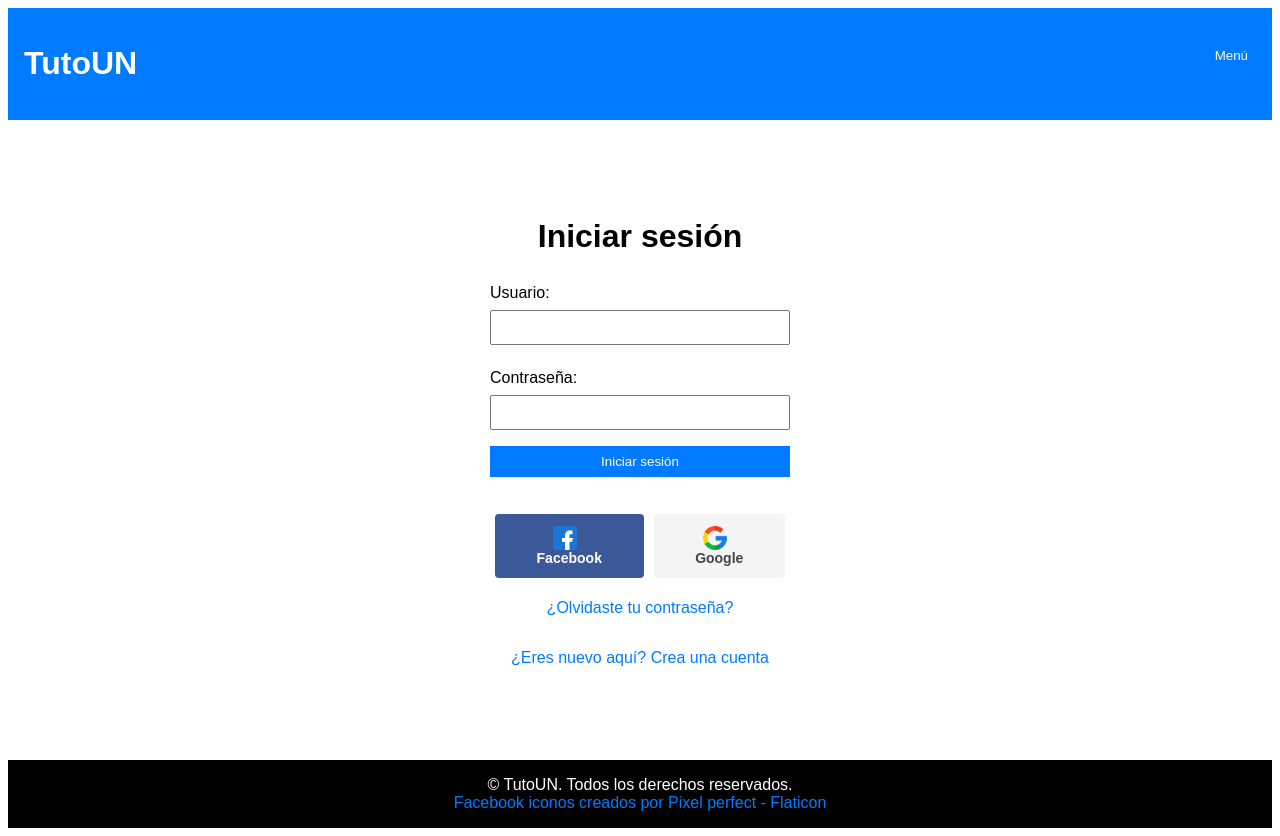
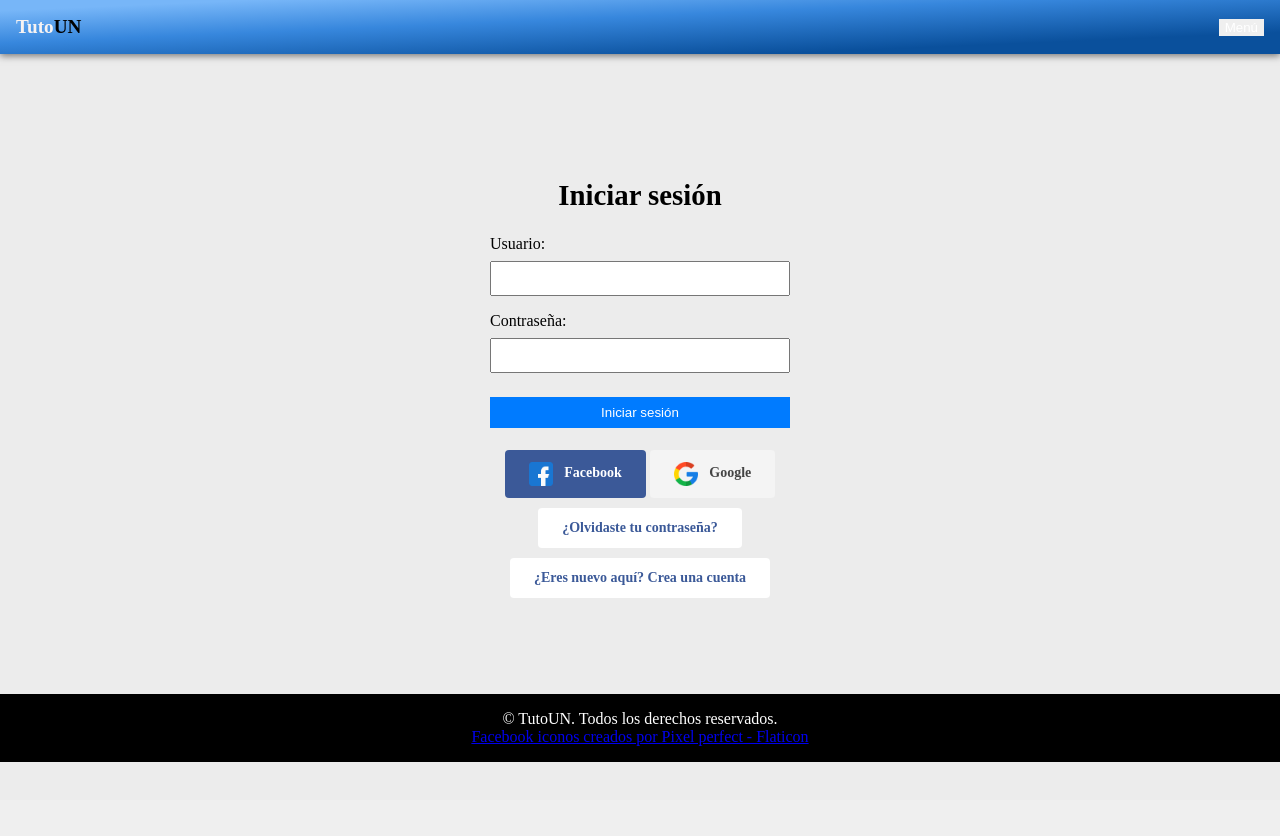
Before and after one commit to federicoGuerrerot/ppi_10, a Django app: page /users/login/ in a window 1280 px wide. After the commit the page ends 762 px from the top, so only its background shows below. Run offline with Django 4.2, Linux system fonts and the light colour scheme; parts of the project's set-up code (start-up, migrations or seed data) failed here and were passed over.

Commit message:
fixed buttons and header

```diff
--- a/core/templates/core/base.html
+++ b/core/templates/core/base.html
@@ -8,15 +8,35 @@
     <style>
         body {
             font-family: Arial, sans-serif;
+            background-color: #ececec;
+            margin: 0;
+            font-family: "Poppins";
         }
-        header {
+
+
+        .navbar {
             display: flex;
             justify-content: space-between;
             align-items: center;
-            background-color: #007bff;
-            padding: 1rem;
+            background: linear-gradient(to bottom right, #77b6f8 10%,#3787dd 40%, #0a509c 80%);
+            box-shadow: 0 2px 7px rgba(0, 0, 0, 0.5);
+            padding: 1em;
             color: white;
+            z-index: 1;
         }
+
+
+        .logo{
+                text-decoration: none;
+                font-weight: bold;
+                color: rgb(246, 243, 243);
+                font-size: 1.2em;
+
+            }
+
+            span{
+                color: #010101;
+            }
         .search-section {
             display: flex;
             justify-content: center;
@@ -35,7 +55,6 @@
 }
 
 .dropdown-toggle {
-    background-color: #007bff;
     color: white;
     border: none;
     cursor: pointer;
@@ -69,9 +88,12 @@
     </style>
 </head>
 <body>
-    <header>
+    <div class="navbar">
         <!-- Contenido del encabezado -->
-        <h1>TutoUN</h1>
+        <div class="container">
+            <a class="logo" href="#">Tuto<span>UN</span></a>
+        </div>
+
         <div class="dropdown">
             <button class="dropdown-toggle">Menú</button>
             <div class="dropdown-menu">
@@ -80,7 +102,9 @@
                 <a href="/materias/">Materias</a>
                 <a href="/contacto/">Contacto</a>
             </div>
-    </header>
+        </div>
+</div>
+
 
     <main>
         {% block content %}
--- a/tutorias/urls.py
+++ b/tutorias/urls.py
@@ -2,5 +2,6 @@ from django.urls import path
 from . import views
 
 urlpatterns = [
+
     path('tutoria/', views.vistaTutoria, name='vistaTutoria'),
 ]
--- a/tutorias/views.py
+++ b/tutorias/views.py
@@ -1,3 +1,4 @@
 from django.shortcuts import render
 
-# Create your views here.
+def vistaTutoria(request):
+    return render(request, 'vistaTutoria.html')
--- a/users/templates/users/login.html
+++ b/users/templates/users/login.html
@@ -7,6 +7,7 @@
 {% load static %}
 
 {% block content %}
+
     <style>
         .login-container {
             display: flex;
@@ -16,55 +17,62 @@
             min-height: 80vh;
         }
 
-        form {
+        h1 {
+            font-size: 1.8em;
+    margin-bottom: 0;
+    padding: 15px;
+}
+
+        .login-container form {
     display: flex;
     flex-direction: column;
     width: 100%;
     max-width: 300px;
 }
 
-        label {
+.login-container label {
     margin: 0.5rem 0;
+    border-radius: 4px;
 }
 
-        input {
-            margin-bottom: 1rem;
+.login-container input {
+    margin-bottom: 0.5rem;
     padding: 0.5rem;
 }
 
-        button {
+.login-container button {
     background-color: #007bff;
     color: white;
     border: none;
     padding: 0.5rem;
     cursor: pointer;
     margin-bottom: 1rem;
+    margin-top: 1rem;
 }
 
-        button:hover {
+.login-container button:hover {
     background-color: #0056b3;
 }
 
-        a {
-            color: #007bff;
+.login-container .social-login-buttons a {
     text-decoration: none;
 }
 
-        a:hover {
+.login-container .social-login-buttons a:hover {
     text-decoration: underline;
 }
 
-        .social-login-buttons {
+.login-container .social-login-buttons {
     display: flex;
     justify-content: space-between;
     max-width: 300px;
-            margin-top: 1rem;
+    margin: 0.2em;
 }
 
-        .social-login-button {
+.login-container .social-login-button {
     display: inline-block;
     padding: 12px 24px;
-        margin: 5px;
+    margin: 2px;
     text-decoration: none;
     font-size: 14px;
     font-weight: bold;
@@ -75,30 +83,80 @@
     transition: background-color 0.2s;
 }
 
-    .icon {
+.login-container .olvido {
+    display: inline-block;
+    padding: 2px 4px;
+    margin: 1px;
+    text-decoration: none;
+    font-size: 14px;
+    font-weight: bold;
+    border-radius: 4px;
+    text-align: center;
+    vertical-align: middle;
+    cursor: pointer;
+    transition: background-color 0.2s;
+    }
+
+    .login-container .nuevo {
+    display: inline-block;
+    padding: 2px 4px;
+    margin: 1px;
+    text-decoration: none;
+    font-size: 14px;
+    font-weight: bold;
+    border-radius: 4px;
+    text-align: center;
+    vertical-align: middle;
+    cursor: pointer;
+    transition: background-color 0.2s;
+    }
+
+.login-container .icon {
     width: 24px;
     height: auto;
     margin-right: 8px;
     vertical-align: middle;
 }
 
-    .facebook-button {
+.login-container .olvido-button {
+        color: #3B5998;
+        background-color: #ffffff;
+    }
+
+    .login-container .olvido-button:hover {
+        color: #ffffff;
+        background-color: #3B5998;
+    }
+
+    .login-container .nuevo-button {
+        color: #3B5998;
+        background-color: #ffffff;
+    }
+
+    .login-container .nuevo-button:hover {
+        color: #ffffff;
+        background-color: #3B5998;
+    }
+
+.login-container .facebook-button {
         color: white;
         background-color: #3B5998;
     }
 
-    .facebook-button:hover {
-        background-color: #2d4373;
+    .login-container .facebook-button:hover {
+        color: white;
+        background-color: #304572;
     }
 
-    .google-button {
+    .login-container .google-button {
         color: #444;
         background-color: #F4F4F4;
     }
 
-    .google-button:hover {
-        background-color: #E8E8E8;
+    .login-container .google-button:hover {
+        background-color: #cbcbcb;
     }
+
 
 
 
@@ -123,8 +181,15 @@
                 <img src="{% static 'google.png' %}" alt="Google icon" class="icon"> Google
             </a>
         </div>
-        <p><a href="{}">¿Olvidaste tu contraseña?</a></p>
-        <p><a href="{}">¿Eres nuevo aquí? Crea una cuenta</a></p>
+
+        <div class="olvido">
+            <a class="social-login-button olvido-button" href="{}">¿Olvidaste tu contraseña?</a>
+        </div>
+
+        <div class="nuevo">
+            <a class="social-login-button nuevo-button" href="{}">¿Eres nuevo aquí? Crea una cuenta</a>
+        </div>
+
     </div>
 
 
```
Also changed, not shown: tutorias/models.py (+3 -4 lines), tutorias/templates/base.html (deleted, +0 -96 lines), db.sqlite3, tutorias/migrations/0001_initial.py (added). Lines whose indentation alone changed are shown as unchanged.
